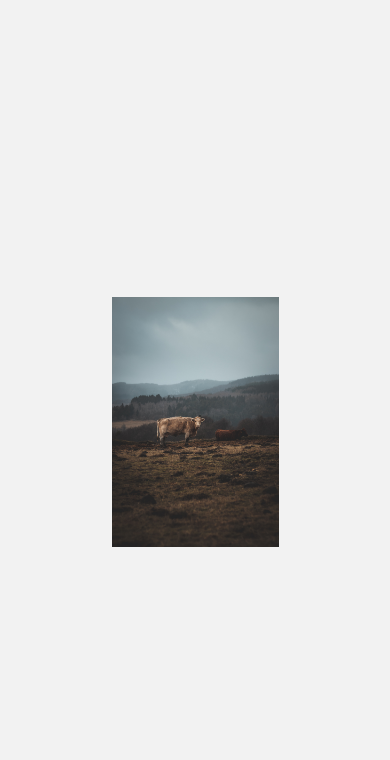
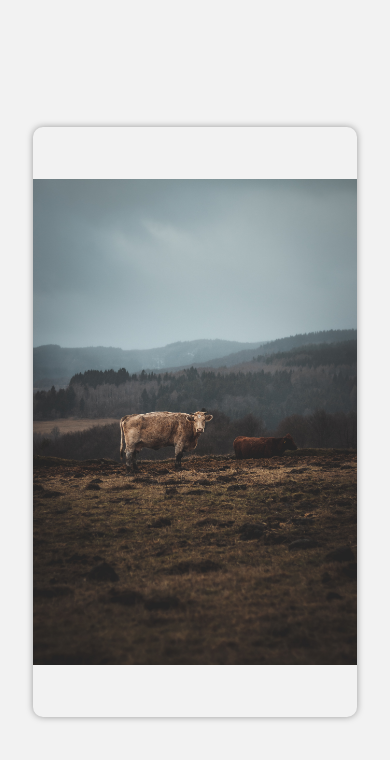
Before and after one commit to khademmilad/D_App, a React Native app in the folder frontend/: screen /Swipe in a window 390 px wide. Shown: the top 760 px of the page. Built offline with nearby package versions, Linux system fonts and the light colour scheme.

Commit message:
designed swipe card

```diff
--- a/frontend/src/screens/Swipe/Swipe.js
+++ b/frontend/src/screens/Swipe/Swipe.js
@@ -6,7 +6,9 @@ import ImageSwipe from '../../../assets/images/swipe.jpg'
 const Swipe = () => {
   return (
     <View style={styles.root}>
+      <View style={styles.card}>
         <Image source={ImageSwipe} style={[styles.image]} resizeMode='contain' />
+      </View>
     </View>
   )
 }
@@ -17,9 +19,24 @@ const styles = StyleSheet.create({
     alignItems: 'center',
     flex: 1
   },
+  card: {
+    width: '83%',
+    height: '70%',
+    borderRadius: 10,
+    shadowColor: "#000",
+    shadowOffset: {
+      width: 0,
+      height: 0,
+    },
+    shadowOpacity: 0.37,
+    shadowRadius: 7.49,
+
+    elevation: 12,
+  },
   image: {
-      width: 250,
-      height: 250
+    width: '100%',
+    height: '100%',
+    borderRadius: 10,
   }
 })
 
```
Lines whose indentation alone changed are shown as unchanged.
